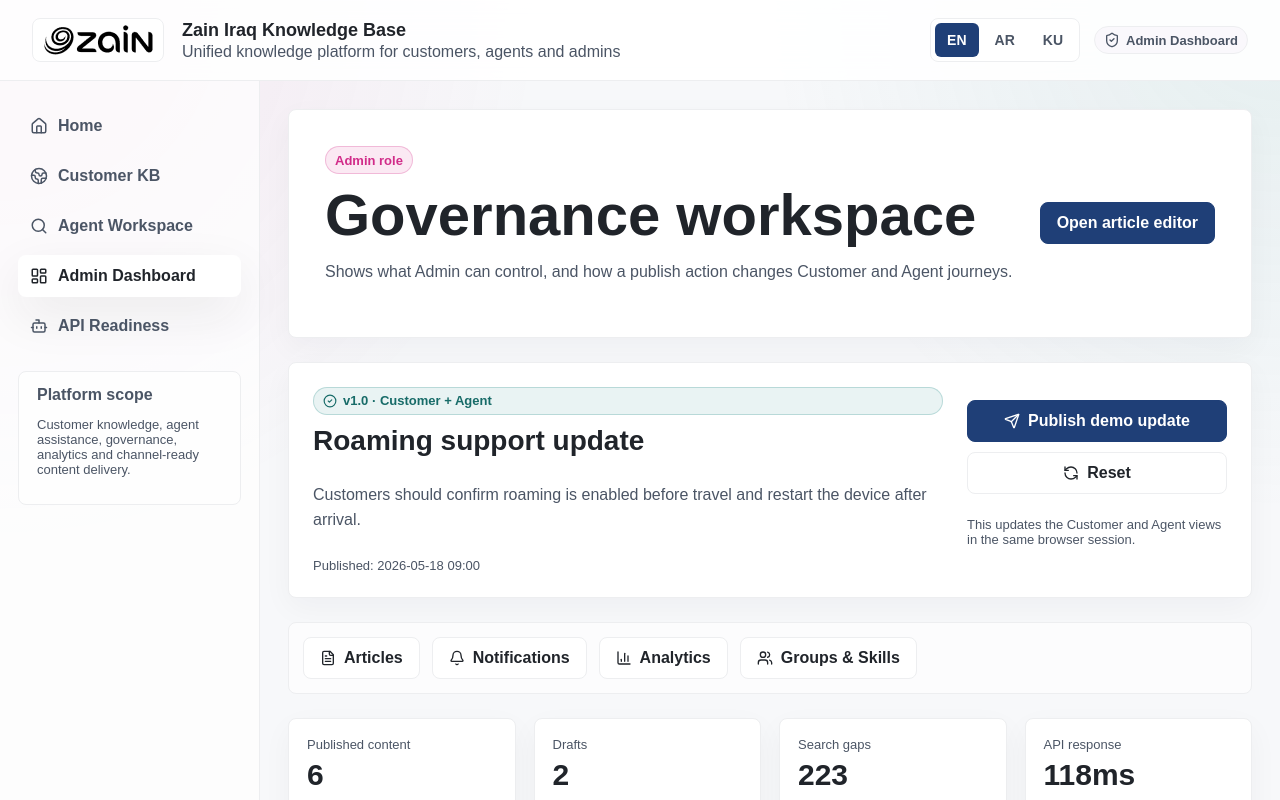
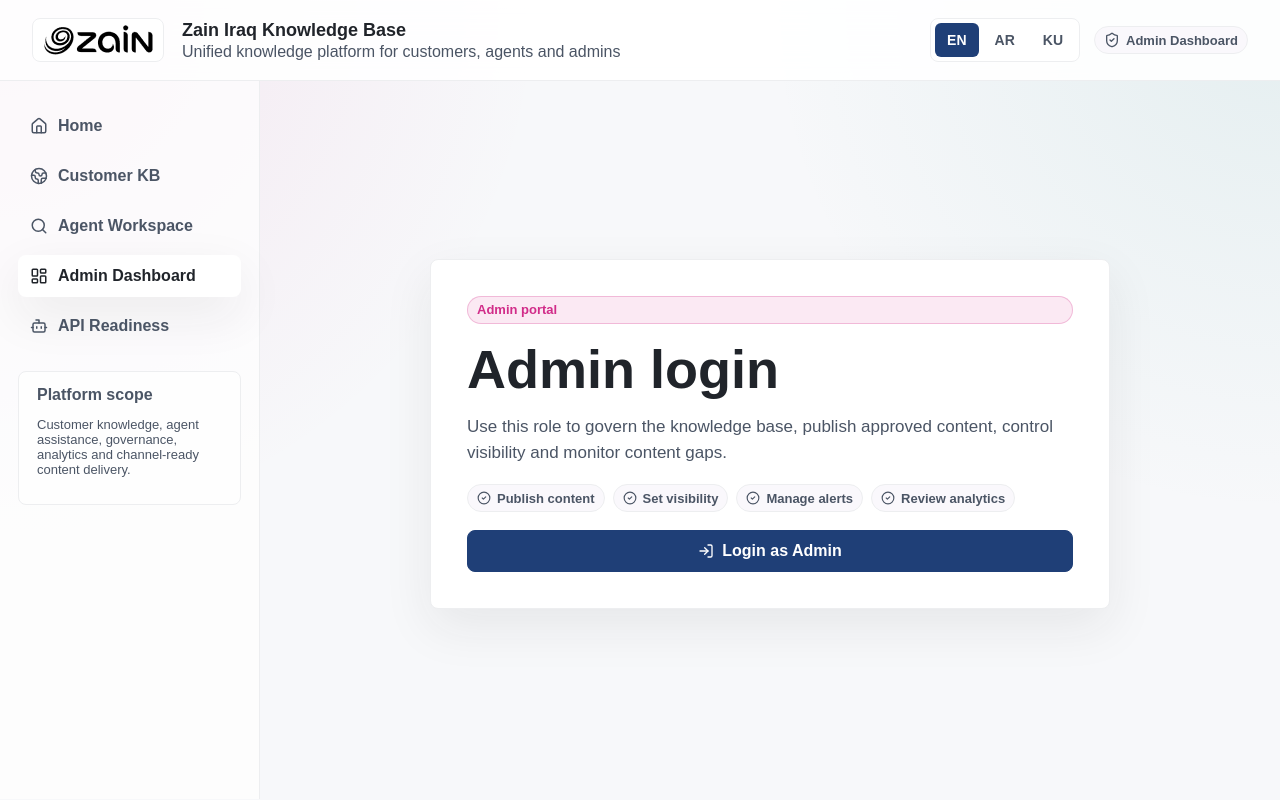
Before and after one commit to ahmadhassan91/zain-iraq, a Next.js app: page /admin in a window 1280 px wide. Shown: the top 800 px of the page. Built offline with nearby package versions, Linux system fonts and the light colour scheme.

Commit message:
Separate role entry screens

```diff
--- a/app/admin/page.tsx
+++ b/app/admin/page.tsx
@@ -1,9 +1,10 @@
 "use client";
 
 import Link from "next/link";
+import { useState } from "react";
 import { BarChart3, Bell, FileText, LockKeyhole, Pin, RadioTower, Users } from "lucide-react";
 import { AppShell, SectionTitle, StatCard } from "@/components/AppChrome";
-import { DemoImpactPanel } from "@/components/JourneyDemo";
+import { DemoImpactPanel, RoleLogin } from "@/components/JourneyDemo";
 import { analytics, articles } from "@/lib/data";
 
 const rights = [
@@ -14,8 +15,28 @@
 ];
 
 export default function AdminPage() {
+  const [loggedIn, setLoggedIn] = useState(false);
+
   return (
     <AppShell active="Admin Dashboard">
+      {!loggedIn ? (
+        <RoleLogin
+          role="Admin"
+          title="Admin login"
+          body="Use this role to govern the knowledge base, publish approved content, control visibility and monitor content gaps."
+          points={["Publish content", "Set visibility", "Manage alerts", "Review analytics"]}
+          onLogin={() => setLoggedIn(true)}
+        />
+      ) : (
+        <AdminWorkspace />
+      )}
+    </AppShell>
+  );
+}
+
+function AdminWorkspace() {
+  return (
+    <>
       <section className="page-heading">
         <div>
           <span className="chip magenta">Admin role</span>
@@ -101,6 +122,6 @@
           </div>
         </div>
       </section>
-    </AppShell>
+    </>
   );
 }
--- a/app/globals.css
+++ b/app/globals.css
@@ -246,6 +246,42 @@
   display: grid;
   grid-template-columns: repeat(3, minmax(0, 1fr));
   gap: 18px;
+}
+
+.login-screen {
+  display: grid;
+  min-height: calc(100vh - 150px);
+  place-items: center;
+}
+
+.login-card {
+  display: grid;
+  gap: 18px;
+  width: min(100%, 680px);
+  padding: 36px;
+  border: 1px solid var(--border);
+  border-radius: 8px;
+  background: var(--surface);
+  box-shadow: var(--shadow);
+}
+
+.login-card h1 {
+  margin: 0;
+  font-size: clamp(34px, 5vw, 54px);
+  line-height: 1;
+}
+
+.login-card p {
+  margin: 0;
+  color: var(--muted);
+  font-size: 17px;
+  line-height: 1.55;
+}
+
+.login-meta {
+  display: flex;
+  flex-wrap: wrap;
+  gap: 8px;
 }
 
 .role-card {
--- a/app/page.tsx
+++ b/app/page.tsx
@@ -20,8 +20,8 @@
             A cleaner demo of how Admin governance changes what customers see publicly and what internal agents see operationally.
           </p>
         </div>
-        <Link className="btn primary" href="/admin">
-          Start with Admin <ArrowRight size={16} />
+        <Link className="btn primary" href="/customer">
+          Open customer dashboard <ArrowRight size={16} />
         </Link>
       </section>
 
--- a/components/JourneyDemo.tsx
+++ b/components/JourneyDemo.tsx
@@ -1,7 +1,7 @@
 "use client";
 
 import Link from "next/link";
-import { CheckCircle2, Eye, LockKeyhole, RefreshCcw, Send, ShieldCheck, UserCog } from "lucide-react";
+import { CheckCircle2, Eye, LockKeyhole, LogIn, RefreshCcw, Send, ShieldCheck, UserCog } from "lucide-react";
 import { useDemoKnowledge } from "@/lib/demo-state";
 
 export function RoleSelector() {
@@ -82,3 +82,39 @@
     </section>
   );
 }
+
+export function RoleLogin({
+  role,
+  title,
+  body,
+  points,
+  onLogin
+}: {
+  role: "Admin" | "Agent";
+  title: string;
+  body: string;
+  points: string[];
+  onLogin: () => void;
+}) {
+  return (
+    <section className="login-screen">
+      <div className="login-card">
+        <span className="chip magenta">{role} portal</span>
+        <h1>{title}</h1>
+        <p>{body}</p>
+        <div className="login-meta">
+          {points.map((point) => (
+            <span className="chip" key={point}>
+              <CheckCircle2 size={14} />
+              {point}
+            </span>
+          ))}
+        </div>
+        <button className="btn primary" onClick={onLogin}>
+          <LogIn size={16} />
+          Login as {role}
+        </button>
+      </div>
+    </section>
+  );
+}
```
Also changed, not shown: app/agent/page.tsx (+14 -2 lines).
